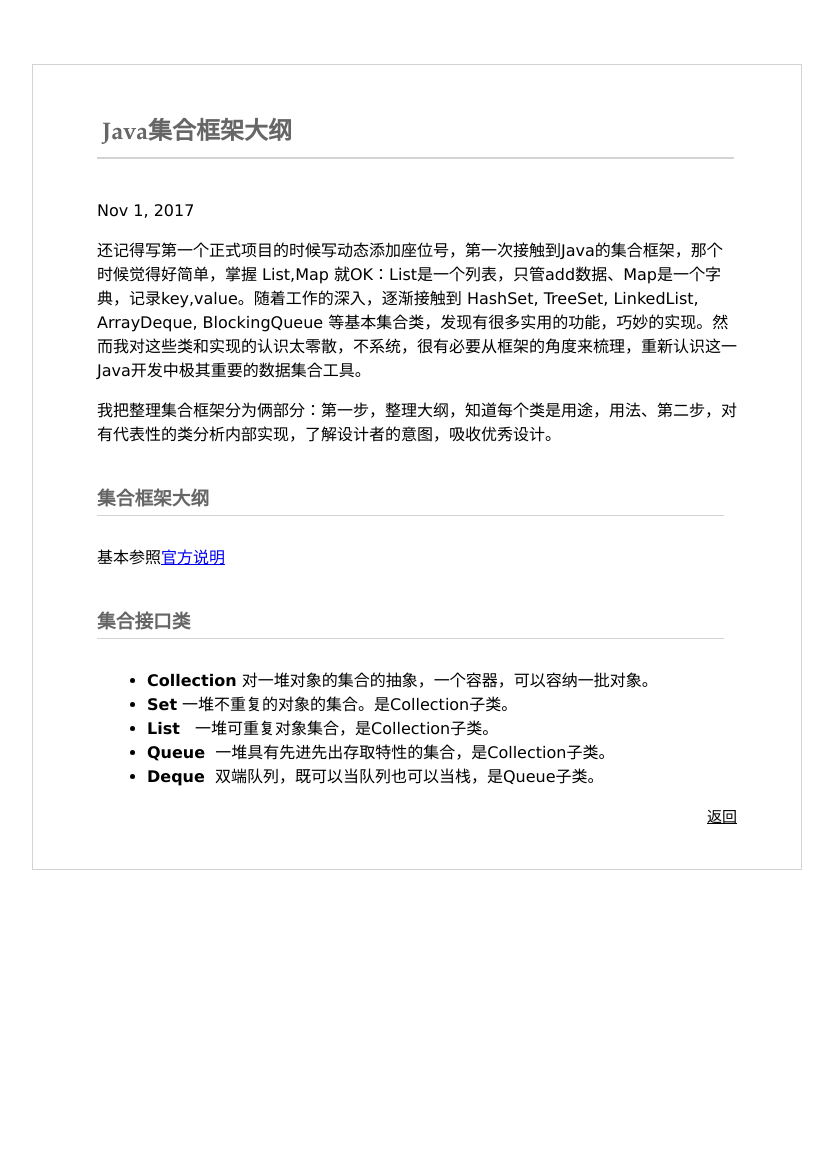
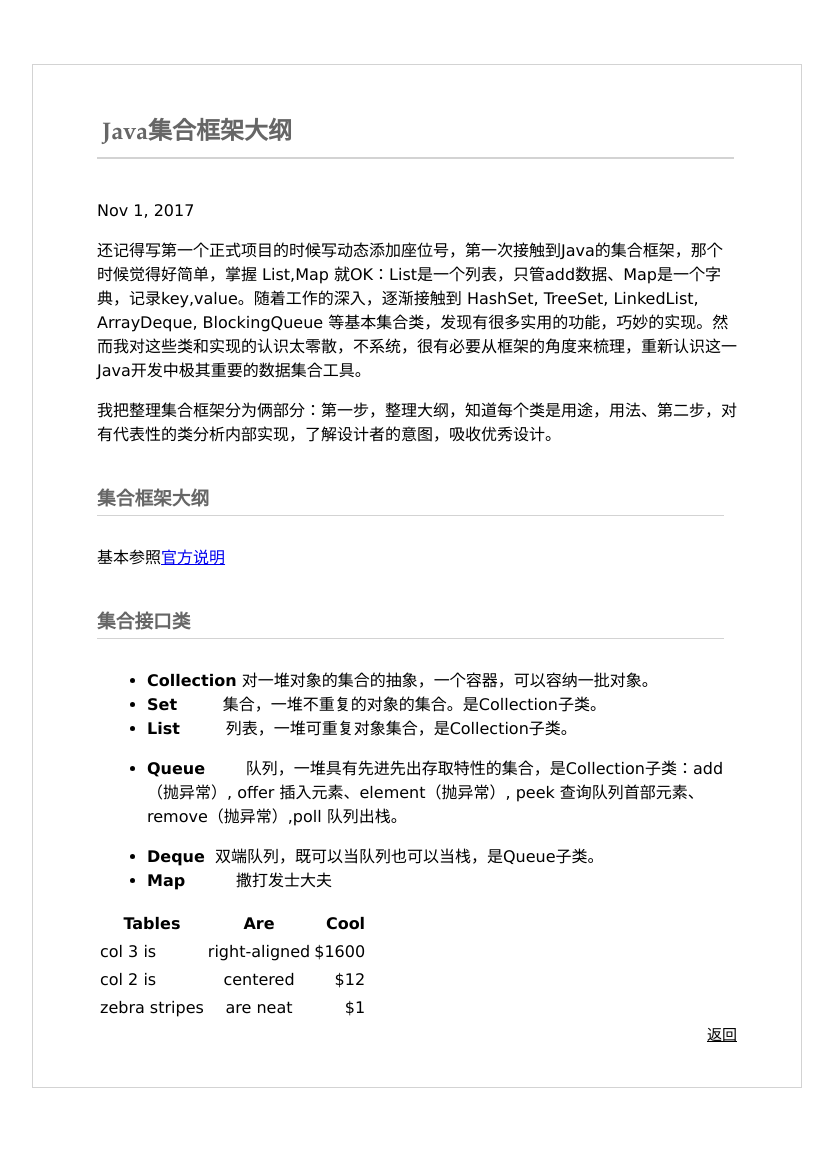
Before and after one commit to chufengma/blog, a Jekyll site: the page built from _posts/2017-11-01-Java集合框架大纲.md, in a window 1280 px wide. Shown: the whole page, without its empty margins (224-1057 px from the left). Built offline with Jekyll 4.4.1, drawn with Linux system fonts in a browser that asks for light colours; our own code applies the rules of GitHub Pages for plain Markdown files; before the commit the page ends 934 px from its top, so only the background shows below that.

Commit message:
Update 2017-11-01-Java集合框架大纲.md

```diff
--- a/_posts/2017-11-01-Java集合框架大纲.md
+++ b/_posts/2017-11-01-Java集合框架大纲.md
@@ -7,7 +7,15 @@
 
 ### 集合接口类
 - **Collection**   对一堆对象的集合的抽象，一个容器，可以容纳一批对象。
-- **Set**    一堆不重复的对象的集合。是Collection子类。
-- **List**   一堆可重复对象集合，是Collection子类。
-- **Queue**  一堆具有先进先出存取特性的集合，是Collection子类。
-- **Deque**  双端队列，既可以当队列也可以当栈，是Queue子类。
+- **Set**          集合，一堆不重复的对象的集合。是Collection子类。
+- **List**         列表，一堆可重复对象集合，是Collection子类。
+- **Queue**        队列，一堆具有先进先出存取特性的集合，是Collection子类：add（抛异常）, offer 插入元素、element（抛异常）, peek 查询队列首部元素、remove（抛异常）,poll 队列出栈。
+
+- **Deque**        双端队列，既可以当队列也可以当栈，是Queue子类。
+- **Map**          撒打发士大夫
+
+| Tables        | Are           | Cool  |
+| ------------- |:-------------:| -----:|
+| col 3 is      | right-aligned | $1600 |
+| col 2 is      | centered      |   $12 |
+| zebra stripes | are neat      |    $1 |
```
